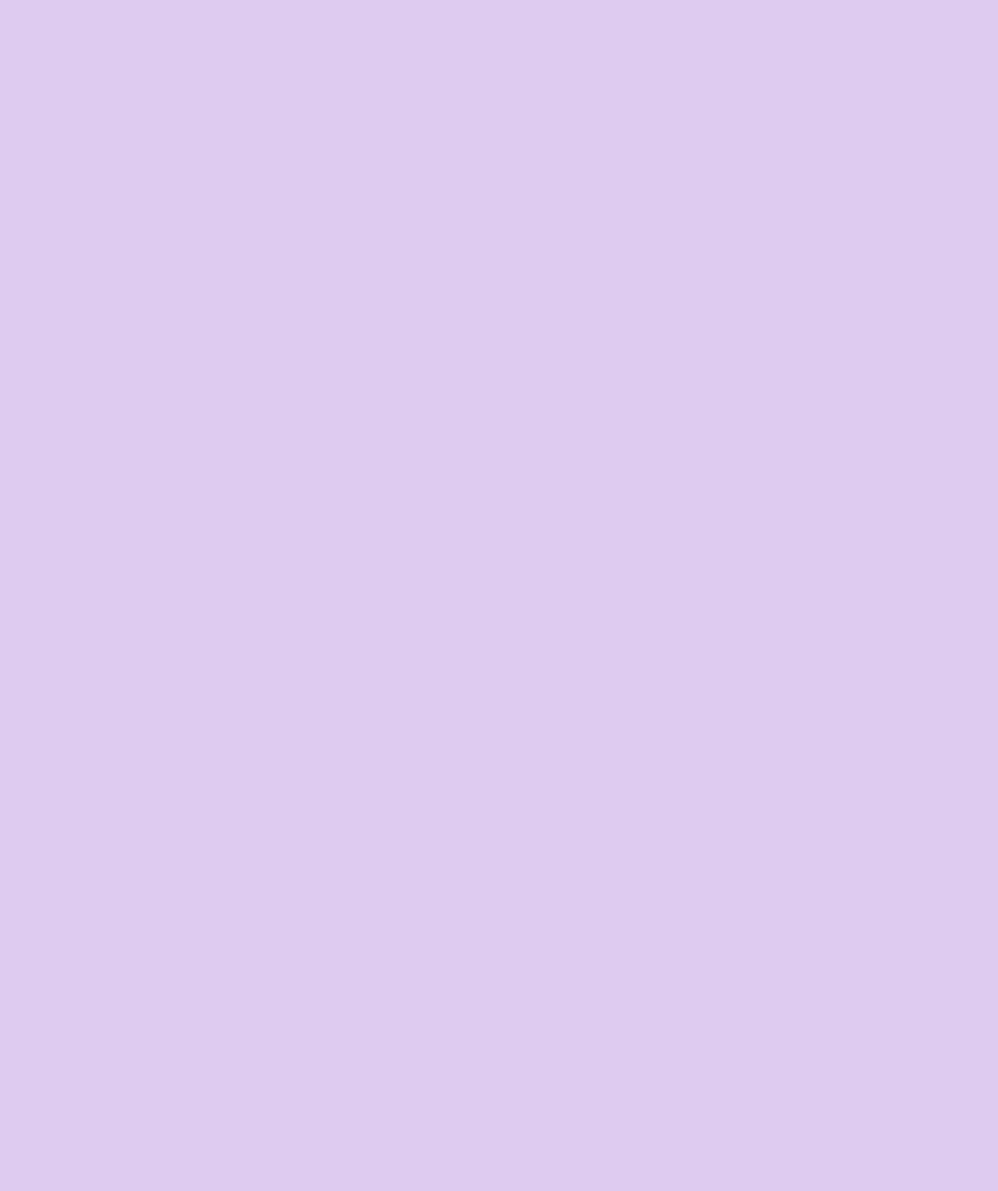
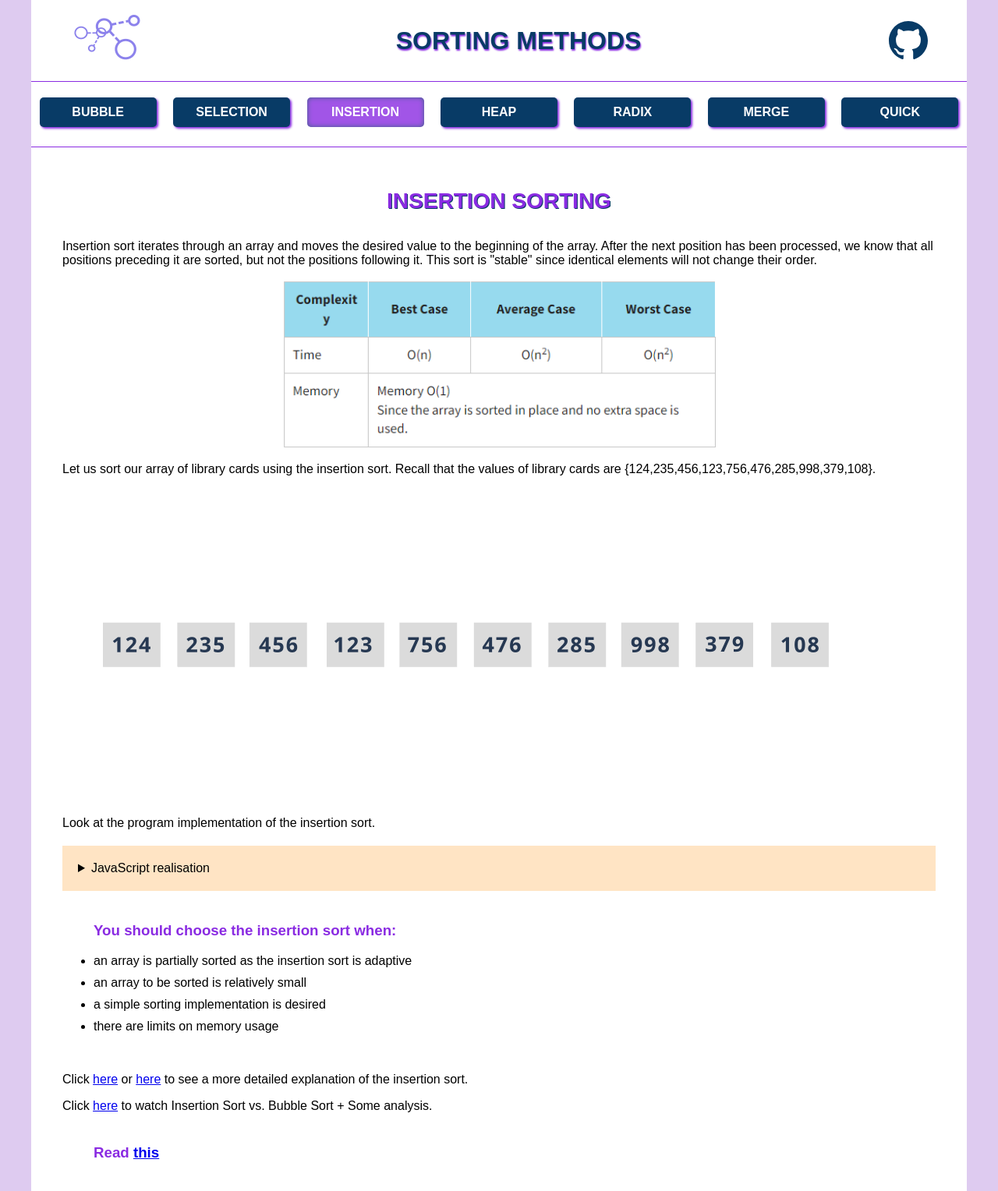
Before and after one commit to NemesisUA/Sorting, a plain HTML site: page insertion_sort.html in a window 1280 px wide. Shown: the whole page at 78% size. Before the commit the page ends 800 px from the top, so only its background shows below. Drawn offline with nearby package versions, Linux system fonts and the light colour scheme.

Commit message:
feat: add page content

```diff
--- a/insertion_sort.html
+++ b/insertion_sort.html
@@ -1,5 +1,6 @@
 <!DOCTYPE html>
 <html lang="en">
+
 <head>
     <meta charset="UTF-8">
     <meta http-equiv="X-UA-Compatible" content="IE=edge">
@@ -9,9 +10,100 @@
 
     <script src="https://cdnjs.cloudflare.com/ajax/libs/highlight.js/11.5.1/highlight.min.js"></script>
     <script>hljs.initHighlightingOnLoad()</script>
-    <link rel="stylesheet" href="https://cdnjs.cloudflare.com/ajax/libs/highlight.js/11.5.1/styles/base16/apprentice.min.css">
+    <link rel="stylesheet"
+        href="https://cdnjs.cloudflare.com/ajax/libs/highlight.js/11.5.1/styles/base16/apprentice.min.css">
 </head>
+
 <body>
+    <header>
+        <div class="logo">
+            <a href="./index.html"><img src="src/logo1.png" alt="#083b66 https://iconscout.com/" width="100"></a>
+        </div>
+        <a href="./index.html">
+            <h1>sorting methods</h1>
+        </a>
+        <a href="https://github.com/NemesisUA?tab=repositories" target="_blank"><span class="github-logo"></span></a>
+    </header>
 
+    <nav>
+        <ul class="navigation">
+            <li><a href="./bubble_sort.html">Bubble</a></li>
+            <li><a href="./selection_sort.html">Selection</a></li>
+            <li class="active"><a href="#">Insertion</a></li>
+            <li><a href="#">Heap</a></li>
+            <li><a href="#">Radix</a></li>
+            <li><a href="#">Merge</a></li>
+            <li><a href="#">Quick</a></li>
+        </ul>
+    </nav>
+
+
+    <main>
+        <h2>Insertion Sorting</h2>
+        <p>Insertion sort iterates through an array and moves the desired value to the beginning of the array. After the
+            next position has been processed, we know that all positions preceding it are sorted, but not the positions
+            following it. This sort is "stable" since identical elements will not change their order.</p>
+        <img src="./src/insertion_page/insertion_table.png" class="center" alt="table">
+        <p>Let us sort our array of library cards using the insertion sort. Recall that the values of library cards are
+            {124,235,456,123,756,476,285,998,379,108}.</p>
+        <img src="./src/insertion_page/insertion.gif" alt="insertion gif">
+        <p>Look at the program implementation of the insertion sort.</p>
+
+        <details>
+            <summary>JavaScript realisation</summary>
+            <pre>
+                    <code class="js">
+                        function insertionSort(arr) {
+                            let count = 0;
+
+                            for (let i = 1; i < arr.length; i++) {
+                              const keyItem = arr[i];
+                              let j = i - 1;
+
+                              while (j >= 0 && keyItem < arr[j]) {
+                                const temp = arr[j + 1];
+                                arr[j + 1] = arr[j];
+                                arr[j] = temp;
+                                count += 1;
+                                j--;
+                              }
+                            }
+                           return count;
+                          }
+
+                          const initData = [124, 235, 456, 123, 756, 476, 285, 998, 379, 108];
+                          console.log(`Initial array:`, initData);
+                          const iterationsTestData = insertionSort(initData);
+                          console.log(`The number of permutations is: ${iterationsTestData}`, `\nSorted array:`, initData);
+                    </code>
+                    The result:
+
+                    Initial array: [ 124, 235, 456, 123, 756, 476, 285, 998, 379, 108 ]
+                    The number of permutations is: 20
+                    Sorted array: [ 108, 123, 124, 235, 285, 379, 456, 476, 756, 998 ]
+                </pre>
+        </details>
+
+        <h3>You should choose the insertion sort when:</h3>
+        <ul>
+            <li>an array is partially sorted as the insertion sort is adaptive</li>
+            <li>an array to be sorted is relatively small</li>
+            <li>a simple sorting implementation is desired</li>
+            <li>there are limits on memory usage</li>
+        </ul>
+        <br>
+
+        <p>Click <a target="_blank" href="https://www.youtube.com/watch?v=JU767SDMDvA">here</a> or
+            <a target="_blank"
+                href="https://www.youtube.com/watch?v=uMqVuEEWJv4&list=RDCMUCA2YOQHuWzVn1TWmlK5XYxA&index=4">here</a> to
+            see a more detailed explanation of the insertion sort.
+        </p>
+        <p>Click <a target="_blank" href="https://www.youtube.com/watch?v=TZRWRjq2CAg">here</a> to watch Insertion Sort
+            vs. Bubble Sort + Some analysis.</p>
+        <h3>Read <a
+                href="https://medium.com/@dimko1/%D0%B0%D0%BB%D0%B3%D0%BE%D1%80%D0%B8%D1%82%D0%BC%D1%8B-%D1%81%D0%BE%D1%80%D1%82%D0%B8%D1%80%D0%BE%D0%B2%D0%BA%D0%B8-insertion-sort-226a8bb765a"
+                target="_blank">this</a></h3>
+    </main>
 </body>
+
 </html>
```
